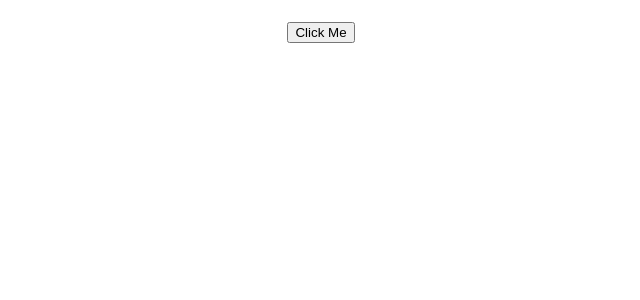
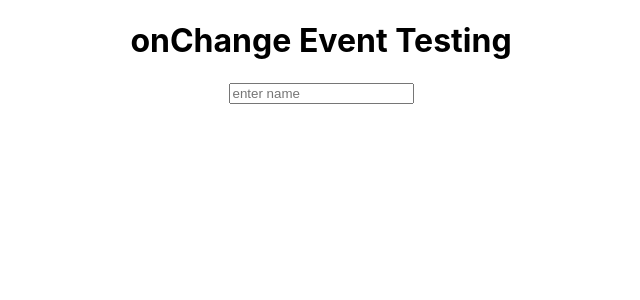
Before and after one commit to Sumanvith/blog-app, a React (Create React App) app: page / in a window 1280 px wide. Shown: the top 300 px of the page, without its empty margins (319-959 px from the left). Built offline with nearby package versions, Linux system fonts and the light colour scheme.

Commit message:
onChange Event Testing

```diff
--- a/src/App.js
+++ b/src/App.js
@@ -2,11 +2,17 @@ import { useState } from "react";
 import "./App.css";
 
 function App() {
-  const [data, setData] = useState("");
+  const [name, setName] = useState("");
   return (
     <div className="App">
-      <h1>{data}</h1>
-      <button onClick={() => setData("hello")}>Click Me</button>
+      <h1>onChange Event Testing</h1>
+      <h2>{name}</h2>
+      <input
+        type="text"
+        placeholder="enter name"
+        onChange={(e) => {
+          setName(e.target.value);
+        }}></input>
     </div>
   );
 }
```
Also changed, not shown: 1 other file (tests, documents, lock files or other folders).
